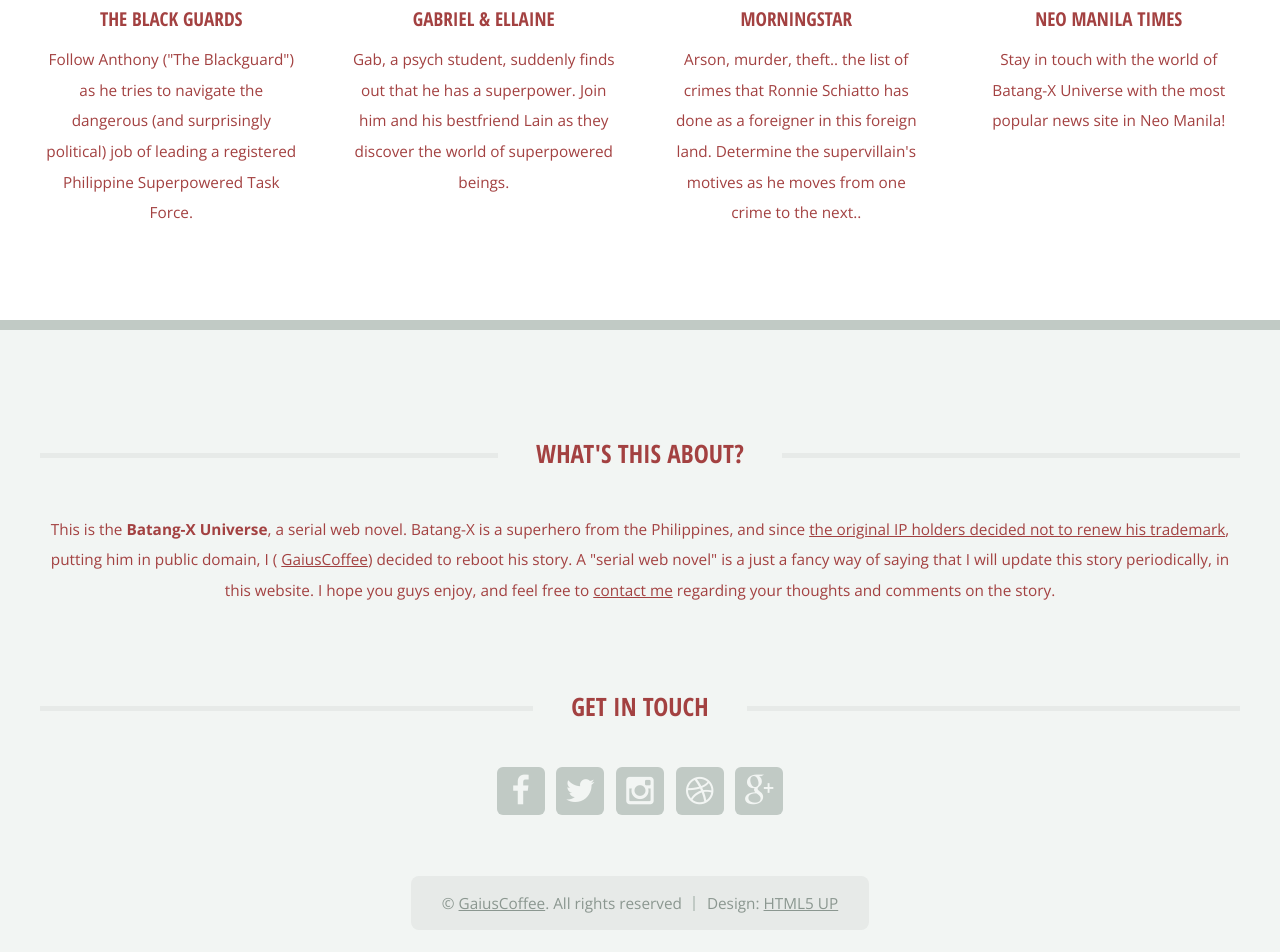
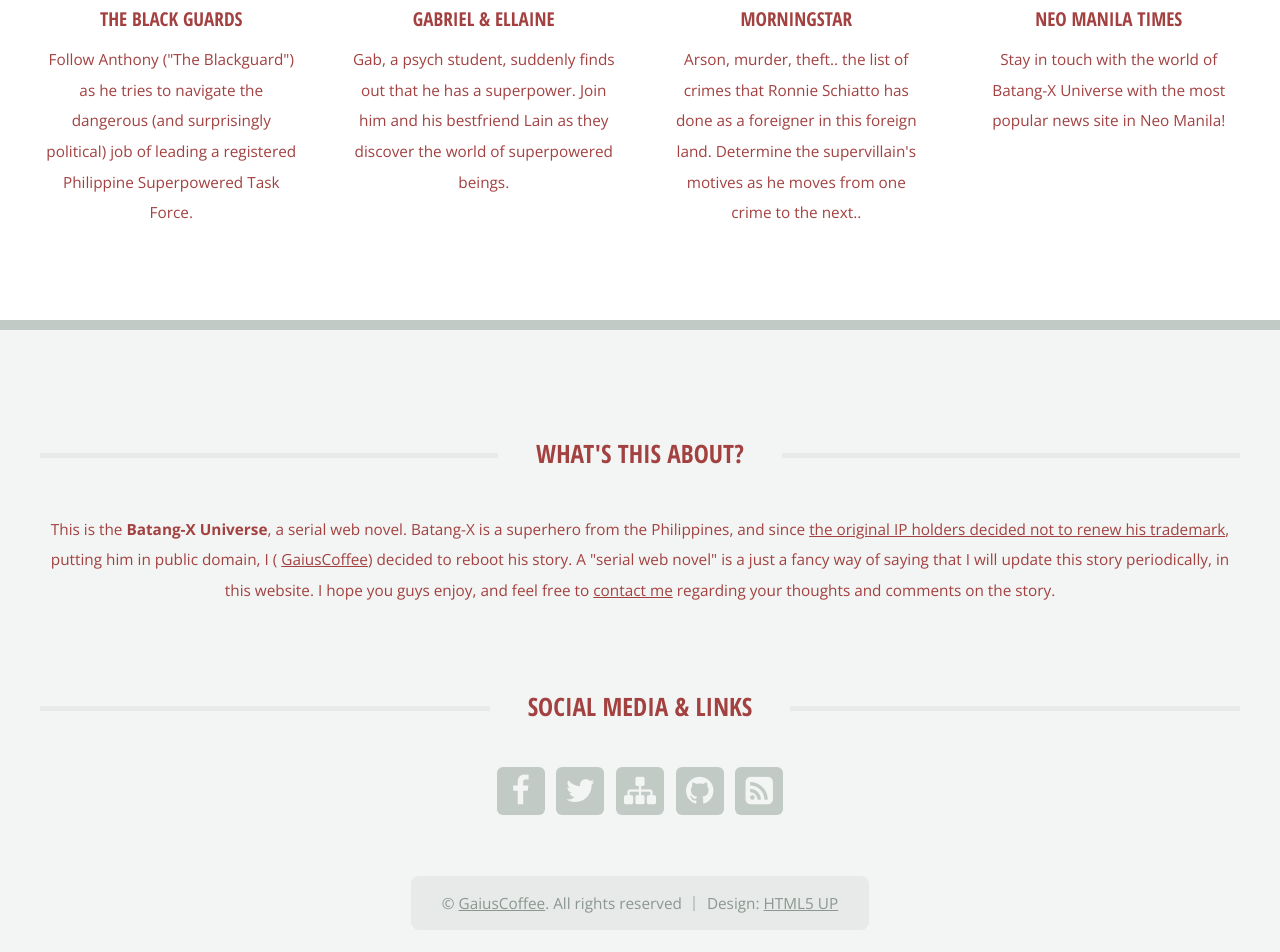
Before and after one commit to GaiusCoffee/batang-x, a Jekyll site: the page built from index.html, in a window 1280 px wide and 1400 px high, scrolled down 1722 px. Shown: the part 348-1300 px from the top of the window. Built offline with Jekyll 4.4.1, drawn with Linux system fonts in a browser that asks for light colours.

Commit message:
Fix footer information

```diff
--- a/_includes/footer.html
+++ b/_includes/footer.html
@@ -25,13 +25,16 @@
 
       <!-- Contact -->
       <section>
-        <h2 class="major"><span>Get in touch</span></h2>
+        <h2 class="major"><span>Social Media &amp; Links</span></h2>
         <ul class="contact">
           <li><a class="icon fa-facebook" href="#"><span class="label"></span></a></li>
           <li><a class="icon fa-twitter" href="#"><span class="label"></span></a></li>
-          <li><a class="icon fa-instagram" href="#"><span class="label"></span></a></li>
-          <li><a class="icon fa-dribbble" href="#"><span class="label"></span></a></li>
-          <li><a class="icon fa-google-plus" href="#"><span class="label"></span></a></li>
+          <li><a class="icon fa-sitemap" href="{{ '/sitemap.xml' | prepend: site.baseurl }}">
+            <span class="label"></span></a></li>
+          <li><a class="icon fa-github" href="https://github.com/GaiusCoffee/batangx.com">
+            <span class="label"></span></a></li>
+          <li><a class="icon fa-rss-square" href="{{ '/feed.xml' | prepend: site.baseurl }}">
+            <span class="label"></span></a></li>
         </ul>
       </section>
 
--- a/assets/css/main.css
+++ b/assets/css/main.css
@@ -1399,6 +1399,18 @@ ul.contact li:hover a.fa-instagram {
 
 ul.contact li:hover a.fa-google-plus {
   background-color: #DA2713;
+}
+
+ul.contact li:hover a.fa-rss-square {
+  background-color: #f26522;
+}
+
+ul.contact li:hover a.fa-github {
+  background-color: #666666;
+}
+
+ul.contact li:hover a.fa-sitemap {
+  background-color: #e0393e;
 }
 
 ul.contact li:active {
```
